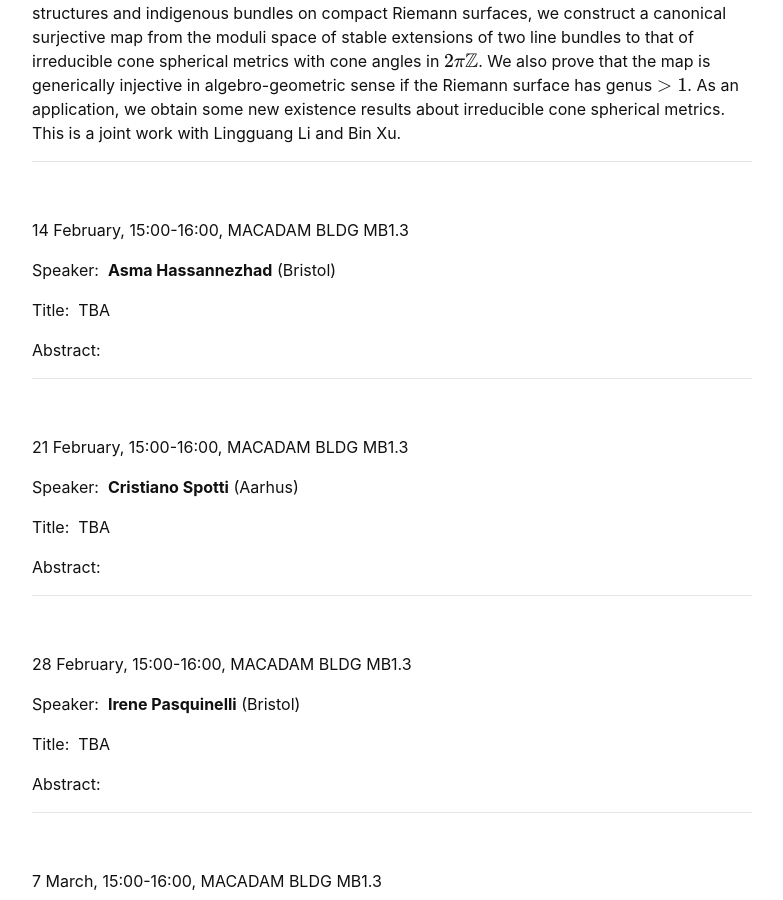
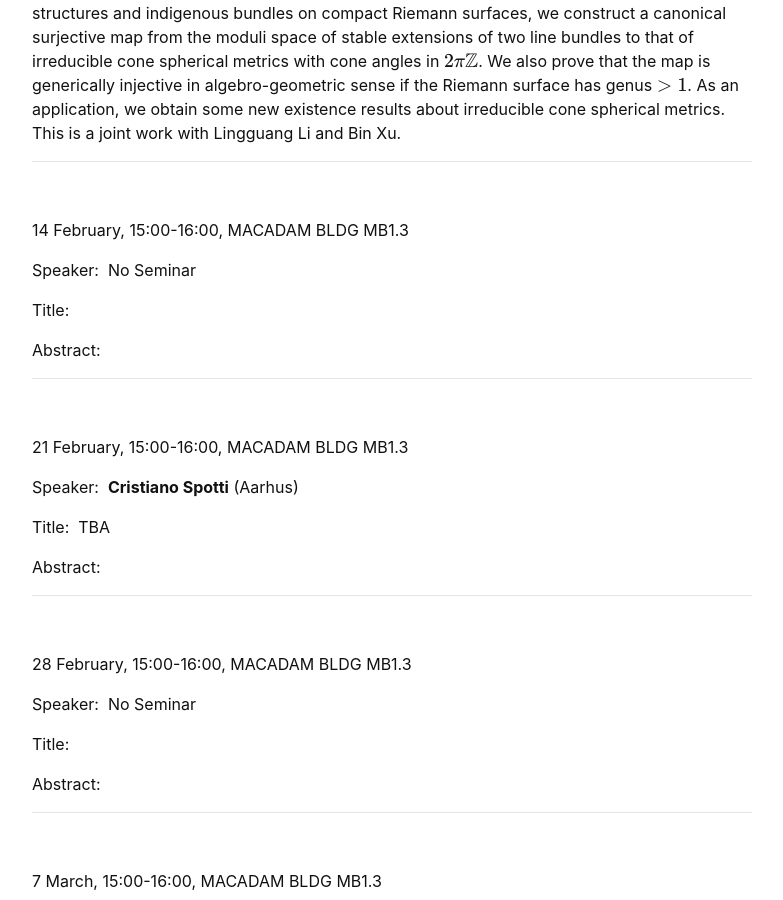
Before and after one commit to kcl-geometry-seminar/kcl-geometry-seminar.github.io, a Jekyll site: the page built from pages/index.md, in a window 1280 px wide and 900 px high, scrolled down 1403 px. Shown: the whole window, without its empty margins (248-1031 px from the left). Built offline with Jekyll 4.4.1, drawn with Linux system fonts in a browser that asks for light colours; formulas are drawn with MathJax 3; a script that is not in the unit is left out.

Commit message:
Updated index.me
Removed the speaker names for 14 and 28 February, due to UCU strike dates.

```diff
--- a/pages/index.md
+++ b/pages/index.md
@@ -56,9 +56,9 @@ Abstract:&nbsp; Cone spherical metrics on compact Riemann surfaces are conformal
 
 14 February, 15:00-16:00, MACADAM BLDG MB1.3
 
-Speaker:&nbsp; **Asma Hassannezhad** (Bristol)
+Speaker:&nbsp; No Seminar
 
-Title:&nbsp; TBA
+Title:&nbsp;
 
 Abstract:&nbsp;
 
@@ -79,9 +79,9 @@ Abstract:&nbsp;
 
 28 February, 15:00-16:00, MACADAM BLDG MB1.3
 
-Speaker:&nbsp; **Irene Pasquinelli** (Bristol)
+Speaker:&nbsp; No Seminar
 
-Title:&nbsp; TBA
+Title:&nbsp;
 
 Abstract:&nbsp;
 
```
